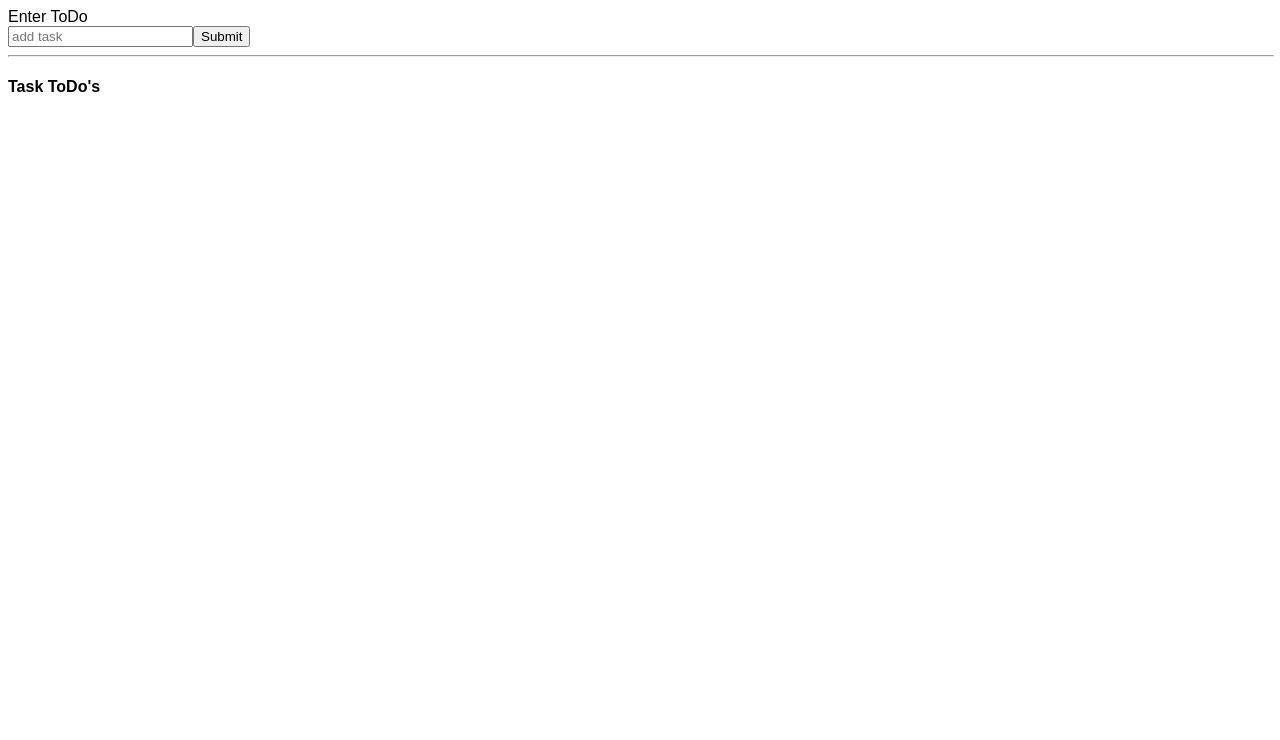
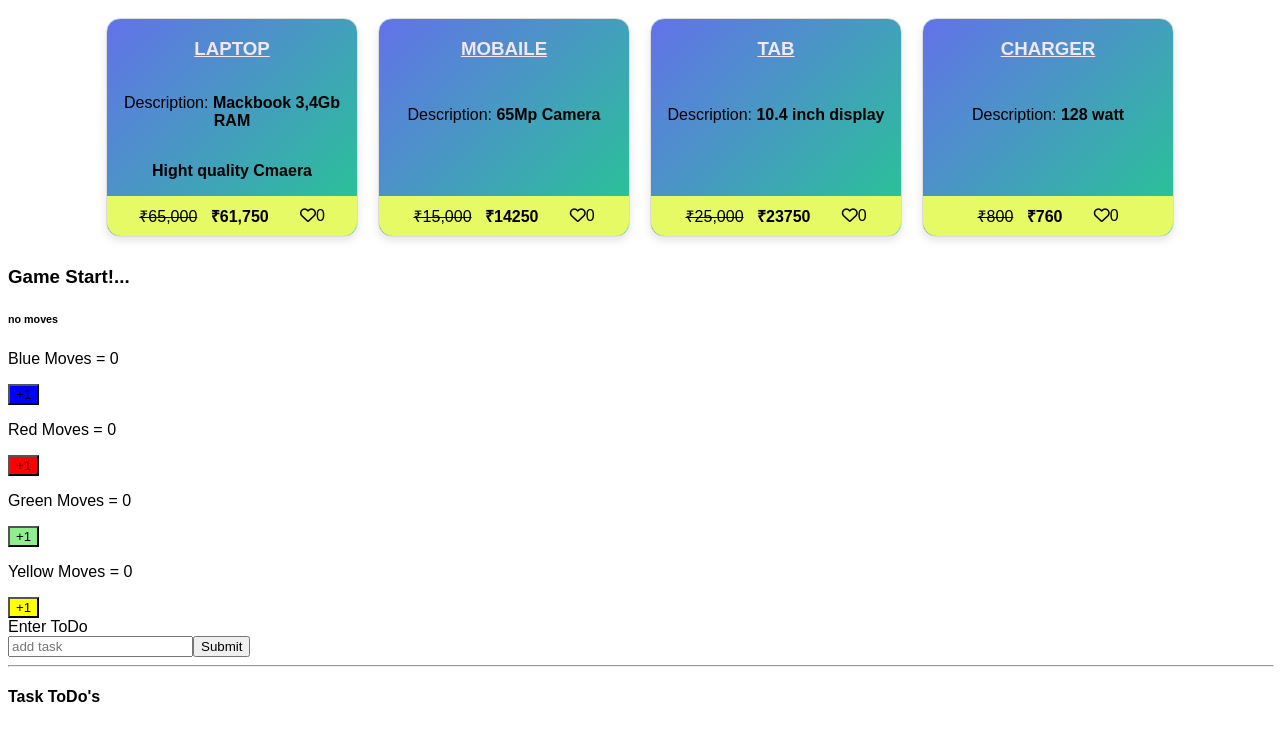
Before and after one commit to BIBEK7932/React_vite, a React (Vite) app: page / in a window 1280 px wide. Shown: the top 740 px of the page. Built offline with nearby package versions, Linux system fonts and the light colour scheme.

Commit message:
first commit

```diff
--- a/src/App.jsx
+++ b/src/App.jsx
@@ -11,6 +11,8 @@
     {/* <Counter/>
     <ProductTab/>
     <Ludo/> */}
+    <ProductTab/>
+    <Ludo/>
     <ToDo/>
 
 
```
